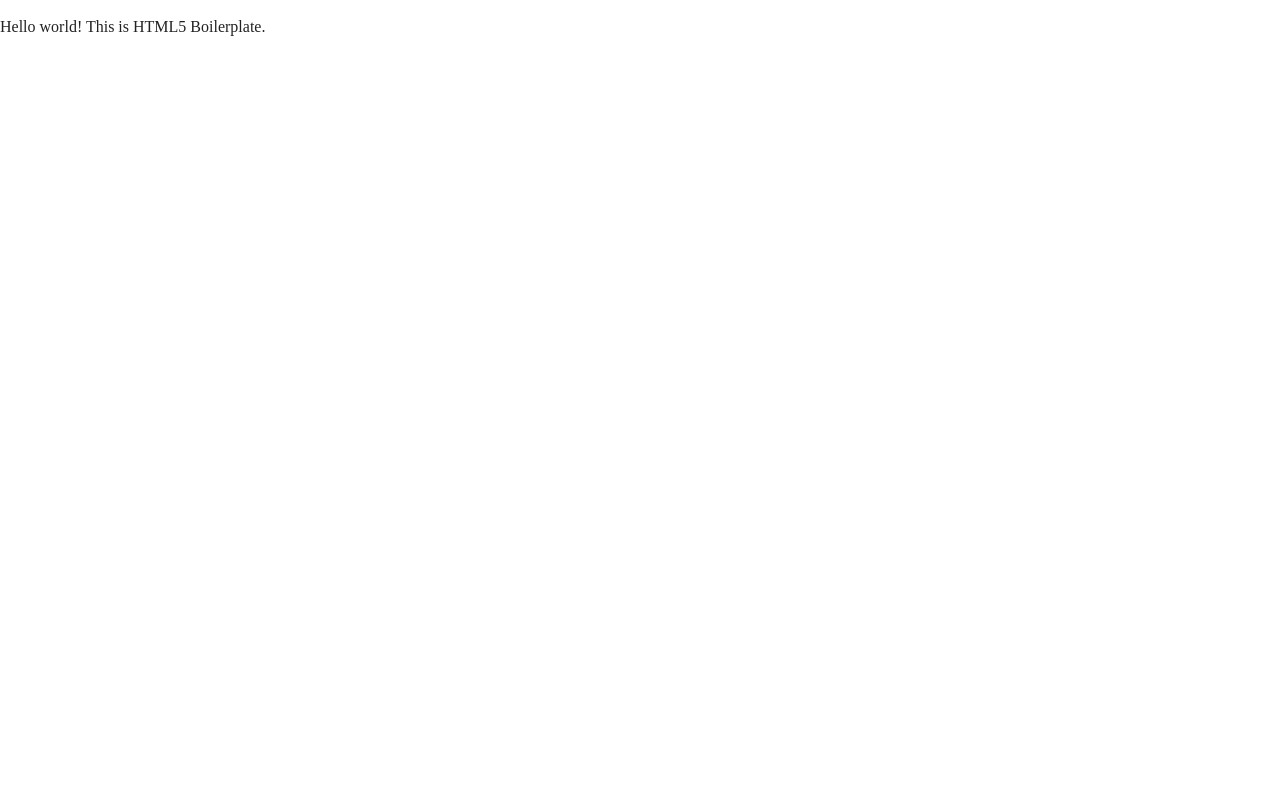
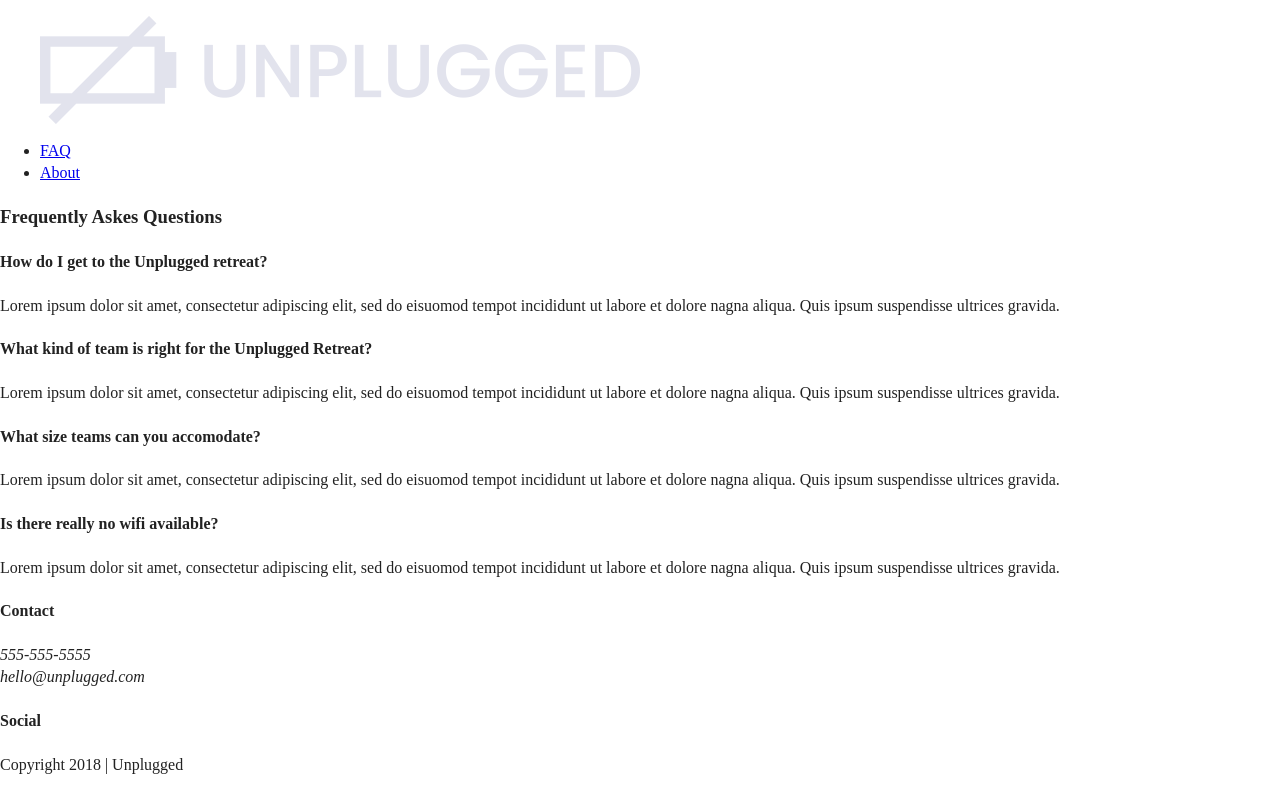
Before and after one commit to sfloriana8/unplugged, a website: page faq/index.html in a window 1280 px wide. Drawn offline with Linux system fonts and the light colour scheme; files whose address does not match are found by name.

Commit message:
Updated index html

```diff
--- a/faq/index.html
+++ b/faq/index.html
@@ -24,8 +24,102 @@
 
 <body>
 
+  <header>
+    <div class="content-wrapper">
+      <figure>
+      <a href="#"><img src="../Assets/unpluggedlogo.png" alt="unplugged logo"></a>
+      </figure>
+     <div class="header-divider"></div>
+      <nav>
+        <ul>
+          <li> <a href="../faq/index.html" target="_blank">FAQ</a></li>
+          <li> <a href="../about/index.html" target="_blank">About</a></li>
+        </ul>
+      </nav>
+    </div>
+  </header>
+
+  <main>
+    <section class="content-wrapper">
+      <div class="content-container">
+        <h3>Frequently Askes Questions</h3>
+
+      <article>
+        <h4>How do I get to the Unplugged retreat?</h4>
+        <p>Lorem ipsum dolor sit amet, consectetur adipiscing elit, sed do
+          eisuomod tempot incididunt ut labore et dolore nagna aliqua. Quis ipsum suspendisse
+        ultrices gravida.</p>
+      </article>
+
+      <article>
+        <h4>What kind of team is right for the Unplugged Retreat?</h4>
+        <p>Lorem ipsum dolor sit amet, consectetur adipiscing elit, sed do
+          eisuomod tempot incididunt ut labore et dolore nagna aliqua. Quis ipsum suspendisse
+        ultrices gravida.</p>
+      </article>
+
+      <article>
+        <h4>What size teams can you accomodate?</h4>
+        <p>Lorem ipsum dolor sit amet, consectetur adipiscing elit, sed do
+          eisuomod tempot incididunt ut labore et dolore nagna aliqua. Quis ipsum suspendisse
+        ultrices gravida.</p>
+      </article>
+
+      <article>
+        <h4>Is there really no wifi available?</h4>
+        <p>Lorem ipsum dolor sit amet, consectetur adipiscing elit, sed do
+          eisuomod tempot incididunt ut labore et dolore nagna aliqua. Quis ipsum suspendisse
+        ultrices gravida.</p>
+      </article>
+
+
+    </section>
+
+  </main>
+
+
+
+
+
+
+  <footer>
+    <div class="content-wrapper">
+      <div class="footer-content">
+        <div class="contact">
+          <h4>Contact</h4>
+          <address>
+            <p>
+              555-555-5555<br>
+              hello@unplugged.com
+            </p>
+          </address>
+        </div>
+        <div class="social">
+          <h4>Social</h4>
+          <div class="social-icons">
+            <p>
+              <a href="https://www.facebook.com/Skillcrush/" target="_blank"></a>
+            </p>
+            <p>
+              <a href="https://twitter.com/Skillcrush" target="_blank"></a>
+            </p>
+            <p>
+              <a href="https://www.instagram.com/skillcrush/" target="_blank"></a>
+            </p>
+          </div>
+        </div>
+      </div> <!-- footer content ends -->
+    </div>
+    <!--footer content-wrapper ends-->
+    <div class="copyright">
+      <p>Copyright 2018 | Unplugged</p>
+    </div>
+  </footer>
+
+
+
   <!-- Add your site or application content here -->
-  <p>Hello world! This is HTML5 Boilerplate.</p>
+
   <script src="js/vendor/modernizr-3.11.2.min.js"></script>
   <script src="../js/plugins.js"></script>
   <script src="../js/main.js"></script>
```
